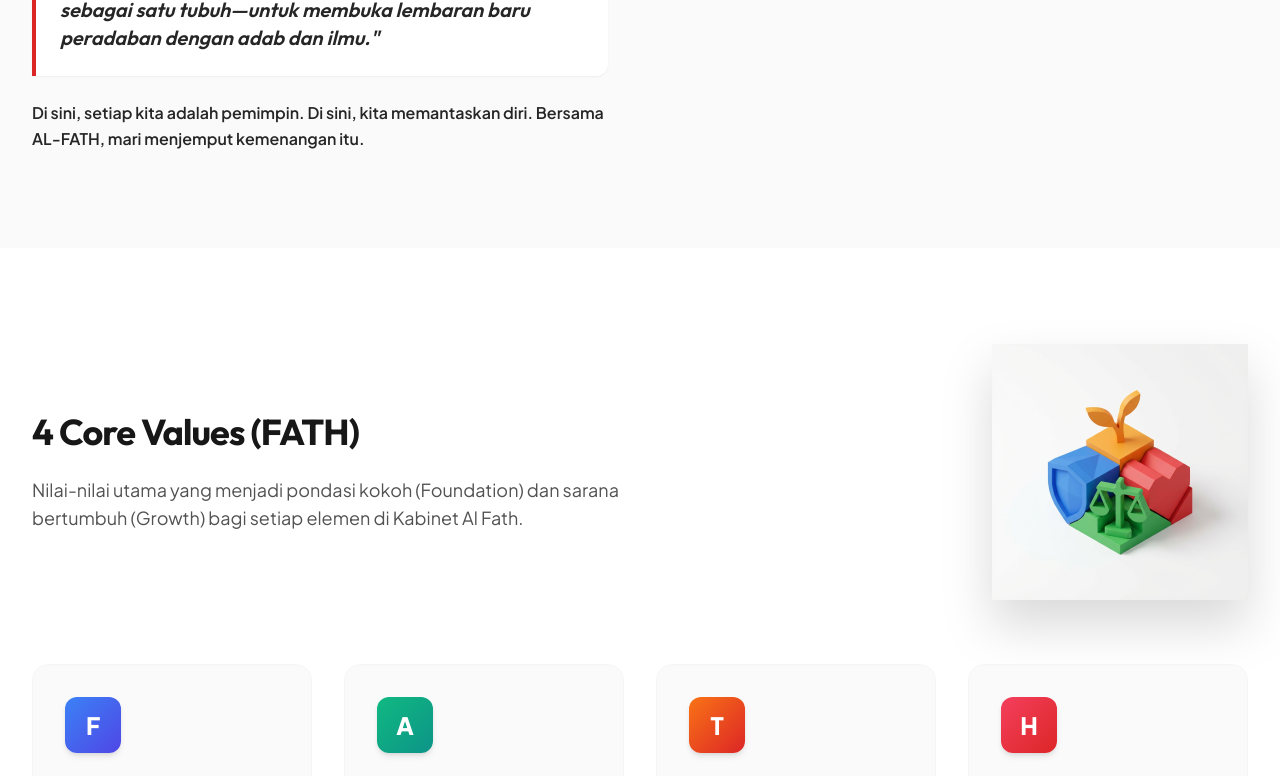
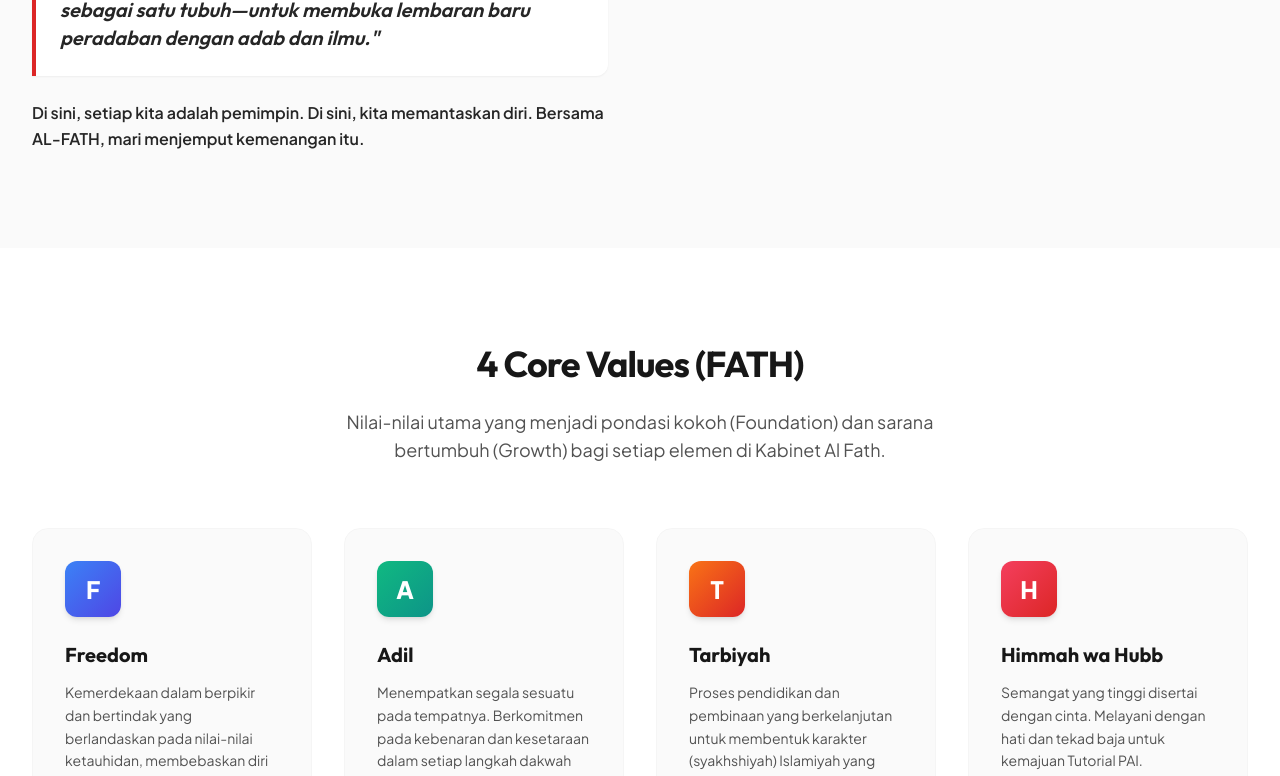
Before and after one commit to Muhtaromalbayt/tutorial-pai-upi, a Next.js app: page /tentang/kabinet in a window 1280 px wide. Shown: the part 1466-2242 px from the top of the page. Built offline with nearby package versions, Linux system fonts and the light colour scheme.

Commit message:
style: remove values illustration

```diff
--- a/app/tentang/kabinet/page.tsx
+++ b/app/tentang/kabinet/page.tsx
@@ -106,23 +106,13 @@ export default function KabinetPage() {
             <section className="py-24 bg-white relative overflow-hidden">
                 <div className="container-upi relative z-10">
                     <div className="flex flex-col md:flex-row gap-12 items-center mb-16">
-                        <div className="flex-1 animate-fade-in-up text-center md:text-left">
+                        <div className="flex-1 animate-fade-in-up text-center w-full">
                             <h2 className="text-3xl md:text-4xl font-bold text-neutral-900 mb-6">
                                 4 Core Values (FATH)
                             </h2>
-                            <p className="text-lg text-neutral-600 max-w-2xl mx-auto md:mx-0">
+                            <p className="text-lg text-neutral-600 max-w-2xl mx-auto">
                                 Nilai-nilai utama yang menjadi pondasi kokoh (Foundation) dan sarana bertumbuh (Growth) bagi setiap elemen di Kabinet Al Fath.
                             </p>
-                        </div>
-                        {/* 3D Visual for Values */}
-                        <div className="w-full md:w-1/3 flex justify-center md:justify-end animate-fade-in-up delay-100">
-                            <div className="w-48 h-48 md:w-64 md:h-64 relative">
-                                <img
-                                    src="/assets/kabinet/values.png"
-                                    alt="Core Values Illustration"
-                                    className="w-full h-full object-contain drop-shadow-2xl"
-                                />
-                            </div>
                         </div>
                     </div>
 
```
